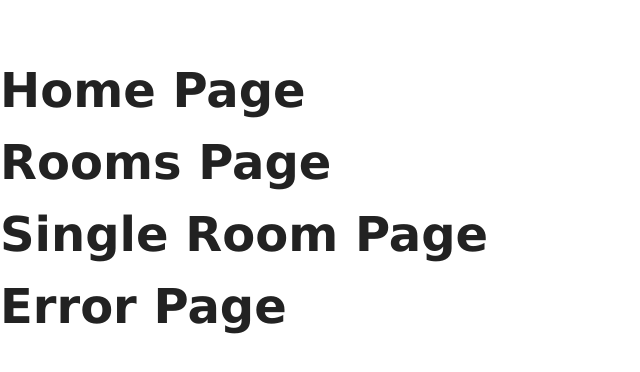
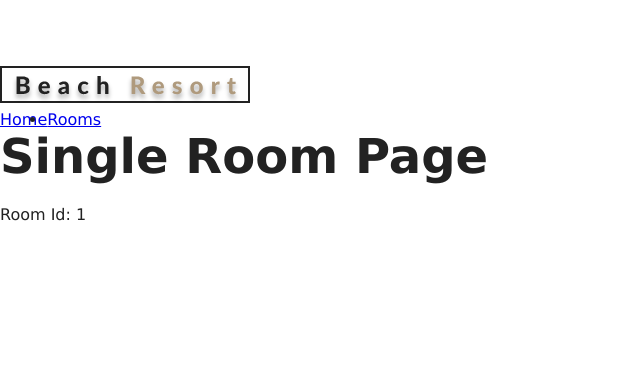
Before and after one commit to bpb54321/hotel-reservation-site, a React (Create React App) app: page /rooms/1 in a window 1280 px wide. Shown: the top 372 px of the page, without its empty margins (0-640 px from the left). Built offline with nearby package versions, Linux system fonts and the light colour scheme.

Commit message:
Put together a change in styles in the navbar based on the window width

```diff
--- a/src/App.js
+++ b/src/App.js
@@ -4,15 +4,20 @@ import {HomePage} from "./pages/Home";
 import {RoomsPage} from "./pages/Rooms";
 import {SingleRoomPage} from "./pages/SingleRoomPage";
 import {ErrorPage} from "./pages/ErrorPage";
+import {Navbar} from "./components/Navbar";
+import {BrowserRouter, Route, Switch} from "react-router-dom";
 
 function App() {
   return (
-    <>
-      <HomePage/>
-      <RoomsPage/>
-      <SingleRoomPage/>
-      <ErrorPage/>
-    </>
+      <BrowserRouter>
+        <Navbar/>
+        <Switch>
+          <Route path={"/"} exact component={HomePage}/>
+          <Route path={"/rooms/"} exact component={RoomsPage}/>
+          <Route path={"/rooms/:slug/"} component={SingleRoomPage}/>
+          <Route component={ErrorPage}/>
+        </Switch>
+      </BrowserRouter>
   );
 }
 
--- /dev/null
+++ b/src/components/Navbar.js
@@ -0,0 +1,74 @@
+import React, {useState, useEffect} from 'react';
+import {Link, NavLink} from "react-router-dom";
+import logo from "../images/logo.svg";
+import {FaAlignRight} from "react-icons/all";
+
+const screenWidthZones = {
+  "MOBILE": "mobile",
+  "DESKTOP": "desktop",
+};
+
+const defaultListStyle = {
+  display: "flex",
+  flexFlow: "row nowrap",
+};
+
+function getScreenWidthZone() {
+  if (document.documentElement.clientWidth >= 768) {
+    return screenWidthZones.DESKTOP;
+  } else {
+    return screenWidthZones.MOBILE;
+  }
+}
+
+export const Navbar = () => {
+  const [screenWidthZone, setScreenWidthZone] = useState(getScreenWidthZone());
+  const [listStyle, setListStyle] = useState(defaultListStyle);
+
+  useEffect(() => {
+    console.log(`Add "resize" event listener to window`);
+    window.addEventListener("resize", (event) => {
+      console.log(`Fire "resize" callback.`);
+      setScreenWidthZone(getScreenWidthZone());
+    });
+  }, []);
+
+  useEffect(() => {
+    console.log(`Calculate listStyle`);
+    if (screenWidthZone === screenWidthZones.DESKTOP) {
+      setListStyle({
+        ...defaultListStyle,
+        flexFlow: "row nowrap",
+      });
+    } else {
+      setListStyle({
+        ...defaultListStyle,
+        flexFlow: "column nowrap",
+      });
+    }
+  }, [screenWidthZone]);
+
+  return (
+    <header>
+      <nav>
+        <Link to={"/"}>
+          <img src={logo} alt="Beach Resort"/>
+        </Link>
+        {screenWidthZone === screenWidthZones.MOBILE ?
+          <button>
+            <FaAlignRight/>
+          </button> :
+          null
+        }
+        <ul style={listStyle}>
+          <li>
+            <NavLink to={"/"}>Home</NavLink>
+          </li>
+          <li>
+            <NavLink to={"/rooms/"}>Rooms</NavLink>
+          </li>
+        </ul>
+      </nav>
+    </header>
+  );
+};
--- /dev/null
+++ b/src/context/WindowContext.js
@@ -0,0 +1,2 @@
+import React from "react";
+export const WindowContext = React.createContext(0);
--- a/src/index.js
+++ b/src/index.js
@@ -2,4 +2,4 @@ import React from 'react';
 import ReactDOM from 'react-dom';
 import App from './App';
 
-ReactDOM.render(<App />, document.getElementById('root'));
+ReactDOM.render(<App/>, document.getElementById('root'));
--- a/src/pages/SingleRoomPage.js
+++ b/src/pages/SingleRoomPage.js
@@ -1,7 +1,11 @@
 import React from "react";
 
-export const SingleRoomPage = () => {
+export const SingleRoomPage = ({match}) => {
   return (
-    <h1>Single Room Page</h1>
+    <div>
+      <h1>Single Room Page</h1>
+      <p>Room Id: {match.params.slug}</p>
+    </div>
+
   );
 };
```
